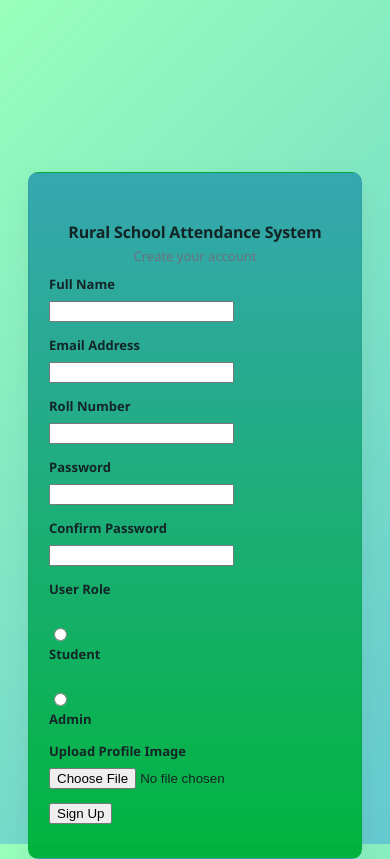
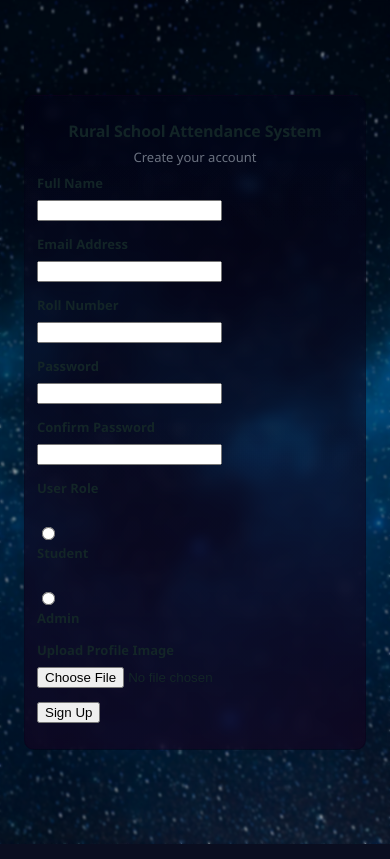
Before and after one commit to Swap-24/RuralAttendance, a Flask app: page /signup in a window 390 px wide. Run offline with Flask 3, Linux system fonts and the light colour scheme.

Commit message:
feat: Login New Look and View

```diff
--- a/frontend/static/css/styles.css
+++ b/frontend/static/css/styles.css
@@ -1,5 +1,8 @@
-
 :root{
+  --bg-image: url('/frontend/static/images/bg-img.jpeg');
+  /*F U NIGGA..amar matha kharap hoe gelo..Images sob rekhe diechi tora choose kor
+  ,marattok time nosto Nongra ekta sob chobi asche..sala bachader sob chobi dicche
+  noito cyberpunk...ami novel porte chllm, signup ta indrayudh ke korte bol*/
   --bg-start: #99ffbb;
   --bg-end: #63c8cf;
   --card: #36a7b0;
@@ -35,9 +38,17 @@
 /* ---------- page layout ---------- */
 *{box-sizing:border-box}
 html,body{height:100%}
+
 body{
   margin:0;
-  background: linear-gradient(135deg,var(--bg-start),var(--bg-end));
+  /* Use the background image as the primary background.
+     Keep a faint gradient overlay so text remains legible. */
+  background-image: var(--bg-image);
+  background-size: cover;
+  background-position: center;
+  background-repeat: no-repeat;
+  background-attachment: fixed;
+  position: relative;
   display:flex;
   align-items:center;
   justify-content:center;
@@ -45,43 +56,60 @@ body{
   color:var(--text);
   -webkit-font-smoothing:antialiased;
   -moz-osx-font-smoothing:grayscale;
+  min-height:100vh;
 }
 
+/* dark blur layer for better contrast */
+body::before {
+  content: '';
+  position: fixed;
+  inset: 0;
+  background: linear-gradient(135deg, rgba(0,0,0,0.35), rgba(0,0,0,0.25));
+  backdrop-filter: blur(1px);
+  z-index: -1;
+}
+
+/* ---------- horizontal layout container ---------- */
+.login-container{
+  display: flex;
+  align-items: center;
+  justify-content: center;
+  gap: 36px;
+  width: 100%;
+  max-width: 1000px;
+  min-height: 420px;
+  padding: 12px;;
+}
+
+
+
+
+
 /* ---------- card/container ---------- */
-.login-container{ width:100%; max-width:420px; height: 500px;}
 .login-card{
-  background: linear-gradient(180deg, var(--card), var(--paper));
+  position: relative;
+  background: linear-gradient(180deg,rgba(1, 1, 22, 0.5), rgba(14, 1, 29, 0.705));
   border-radius:var(--radius);
   box-shadow:var(--shadow);
-  border: 1px solid rgba(0,0,0,0.04);
-  padding: 20px;
+  border: 1px solid rgba(0,0,0,0.06);
+  padding: 18px;
   overflow:hidden;
   transform-origin:center;
+  max-width: 480px;
+  width: 100%;
+  backdrop-filter: blur(6px);
 }
 
-/* header: sticker + title */
+/* header: title only (image moved outside) */
 .login-header{
   text-align:center;
-  padding:22px 18px 10px;
+  padding:6px 8px 8px;
   position:relative;
   background:transparent;
 }
 
-.login-header img{
-  width:92px;
-  height:92px;
-  object-fit:cover;
-  border-radius:18px;
-  display:block;
-  margin:0 auto 10px;
-  box-shadow:0 8px 18px rgba(0,0,0,0.07);
-  transform: rotate(var(--sticker-tilt));
-  border: 3px solid rgba(255,255,255,0.6);
-  background: linear-gradient(180deg,#fff,#fff8e8);
-}
-
 .school-title{
-  margin: 6px 0 4px;
+  margin: 6px 0 6px;
   font-size:18px;
   font-weight:700;
   letter-spacing: -0.01em;
@@ -94,7 +122,7 @@ body{
 }
 
 /* ---------- form ---------- */
-.login-form{ padding:20px 20px 26px; }
+.login-form{ padding:8px 6px 6px; }
 
 .form-group{ margin-bottom:14px; }
 
@@ -109,12 +137,12 @@ label{
 /* inputs */
 .form-control{
   width:100%;
-  padding:14px 16px;
+  padding:12px 14px;
   border-radius:10px;
-  border:2px solid rgba(0,0,0,0.1);
-  background:rgba(255,255,255,0.9);
+  border:2px solid rgba(0,0,0,0.06);
+  background:rgba(255,255,255,0.98);
   font-size:14px;
-  color:black;
+  color:var(--text);
   transition: box-shadow 140ms ease, border-color 140ms ease, transform 140ms ease;
 }
 
@@ -144,12 +172,9 @@ label{
 
 /* radios & checkbox — simple inline style */
 .user-type-fieldset{ border:0; padding:0; margin:0 0 6px 0; }
-.radio-group{ display:flex; gap:12px; flex-wrap:wrap; }
+.radio-group{ display:flex; gap:18px; flex-wrap:wrap; margin-top:6px; }
 .radio-option{ display:flex; align-items:center; gap:8px; font-size:14px; }
-input[type="radio"], input[type="checkbox"]{ cursor:pointer; }
-
-/* remember me */
-.checkbox-wrapper{ display:flex; align-items:center; gap:8px; }
+input[type="radio"], input[type="checkbox"]{ cursor:pointer; transform:scale(1.02); }
 
 /* error messages */
 .error-message{
@@ -183,7 +208,6 @@ input[type="radio"], input[type="checkbox"]{ cursor:pointer; }
 .btn--primary:active{ transform:translateY(0); }
 .btn:disabled{ opacity:0.6; cursor:not-allowed; transform:none }
 
-/* small loading text/hidden utility */
 .hidden{ display:none; }
 
 /* footer links */
@@ -201,15 +225,32 @@ input[type="radio"], input[type="checkbox"]{ cursor:pointer; }
 .form-links a:hover{ text-decoration:underline; }
 
 /* ---------- responsiveness ---------- */
-@media (max-width:480px){
-  .login-card{ border-radius:10px; }
-  .login-form{ padding:16px; }
-  .school-title{ font-size:16px; }
-  .login-header img{ width:80px; height:80px; }
+@media (max-width:900px){
+  .login-container{
+    flex-direction: column-reverse;
+    gap: 20px;
+    max-width: 520px;
+    align-items: center;
+  }
+  .login-image {
+    width: 220px;
+    height: 220px;
+  }
+  .login-image-wrapper { flex: 0 0 auto; }
+  .login-card { max-width: 520px; width: 100%; }
 }
 
-/* ---------- small playful touches ---------- */
-/* a faint paper-like border to make it look hand-made */
+@media (max-width:480px){
+  .login-card{ border-radius:10px; padding:12px; }
+  .school-title{ font-size:16px; }
+  .login-image {
+    width: 150px;
+    height: 150px;
+  }
+  body { padding: 12px; }
+}
+
+/* small playful touches */
 .login-card::before{
   content:"";
   position:absolute;
```
Also changed, not shown: frontend/static/templates/login.html (added, +57 -0 lines), frontend/static/images/bg-img.jpeg (added), frontend/static/images/bg-img1.jpg (added), frontend/static/images/bg-img2.jpg (added).
